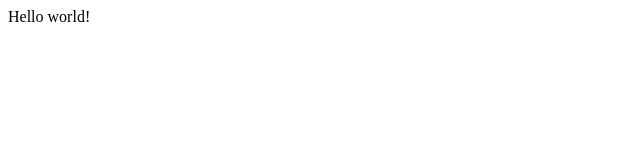
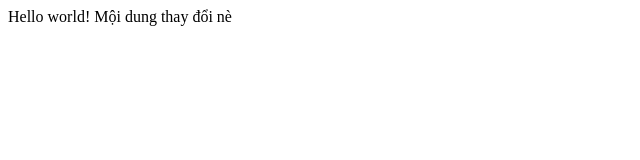
Before and after one commit to kmynguyen24hdev/Git-Exercise, a plain HTML site: page index.html in a window 1280 px wide. Shown: the whole page, without its empty margins (0-640 px from the left). Drawn offline with Linux system fonts and the light colour scheme.

Commit message:
Change content index.html

```diff
--- a/index.html
+++ b/index.html
@@ -8,5 +8,7 @@
 </head>
 <body>
     Hello world!
+    Mội dung thay đổi nè
+
 </body>
 </html>
```
